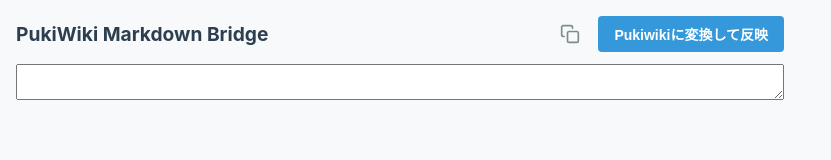
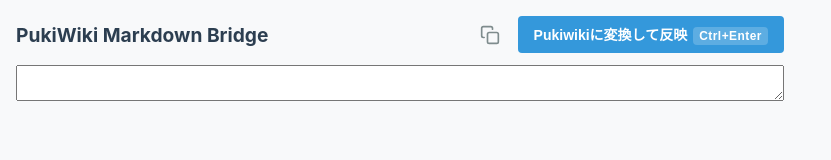
Before and after one commit to Vigener/pukiwiki-markdown-bridge, a website built with Vite: page src/popup/index.html in a window 1280 px wide. Shown: the whole page, without its empty margins (0-831 px from the left). Built offline with nearby package versions, Linux system fonts and the light colour scheme; some packages are replaced by stand-ins of ours; no server answers.

Commit message:
feat: add OS-aware keyboard shortcut hints to buttons

```diff
--- a/src/popup/main.ts
+++ b/src/popup/main.ts
@@ -33,6 +33,17 @@
     diffConfirmMode: 'deletions_only'
   });
   const { allowedUrls, shortcutApply, diffConfirmMode } = items;
+
+  const isMac = /Mac|iPod|iPhone|iPad/.test(navigator.platform);
+  const cmdKey = isMac ? '⌘+Enter' : 'Ctrl+Enter';
+  const escKey = 'Esc';
+
+  if (shortcutApply) {
+    applyBtn.innerHTML += `<span class="shortcut-key">${cmdKey}</span>`;
+  }
+  validationCancelBtn.innerHTML += `<span class="shortcut-key">${escKey}</span>`;
+  validationActionBtn.innerHTML += `<span class="shortcut-key">${cmdKey}</span>`;
+  diffCancelBtn.innerHTML += `<span class="shortcut-key">${escKey}</span>`;
 
   let modalActionCallback: (() => void) | null = null;
   const closeModal = () => {
@@ -185,7 +196,7 @@
                 span.textContent = part.value;
                 diffContent.appendChild(span);
               });
-              diffActionBtn.textContent = '復元する';
+              diffActionBtn.innerHTML = `復元する<span class="shortcut-key">${cmdKey}</span>`;
               modalActionCallback = () => {
                 easyMDE.value(draftText);
                 draftBanner.style.display = 'none';
@@ -292,7 +303,7 @@
           span.textContent = part.value;
           diffContent.appendChild(span);
         });
-        diffActionBtn.textContent = '反映する';
+        diffActionBtn.innerHTML = `反映する<span class="shortcut-key">${cmdKey}</span>`;
         modalActionCallback = () => {
           closeModal();
           performApply();
--- a/src/popup/style.css
+++ b/src/popup/style.css
@@ -249,6 +249,22 @@
   margin-bottom: 8px;
 }
 
+.shortcut-key {
+  display: inline-block;
+  margin-left: 6px;
+  padding: 2px 6px;
+  background-color: rgba(255, 255, 255, 0.2);
+  border-radius: 4px;
+  font-size: 0.85em;
+  font-weight: 600;
+  letter-spacing: 0.5px;
+}
+
+.modal-btn.cancel .shortcut-key {
+  background-color: #f1f5f9;
+  color: #64748b;
+}
+
 /* Diff View Styles */
 .diff-view {
   font-family: monospace;
```
Also changed, not shown: dist/assets/popup-CrTV3PAr.css (deleted), dist/assets/popup-DS15W6eP.js (added), dist/assets/popup-DhoFhWDK.css (added), dist/assets/popup-Dn8mMErg.js (deleted), dist/src/popup/index.html.
